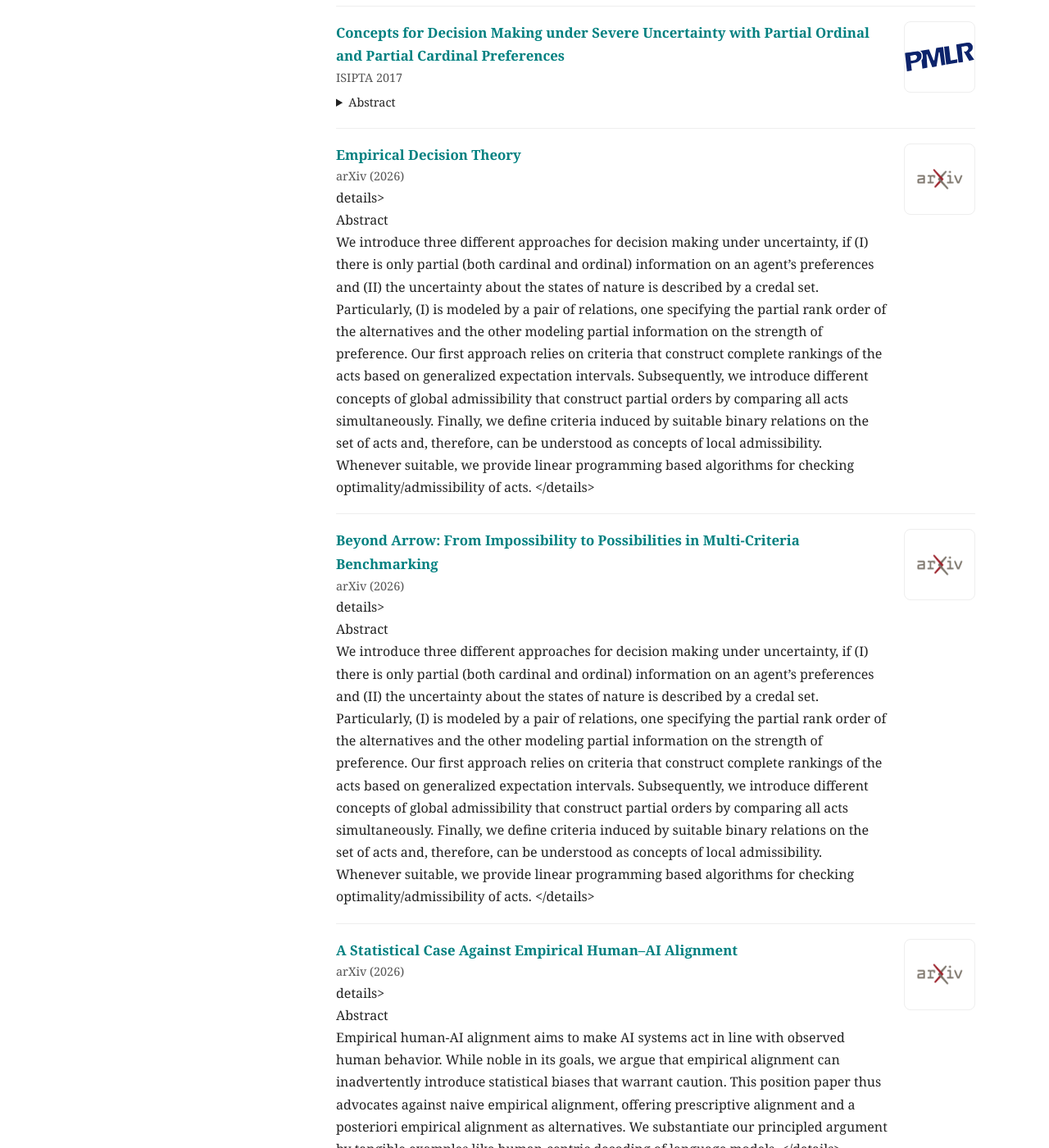
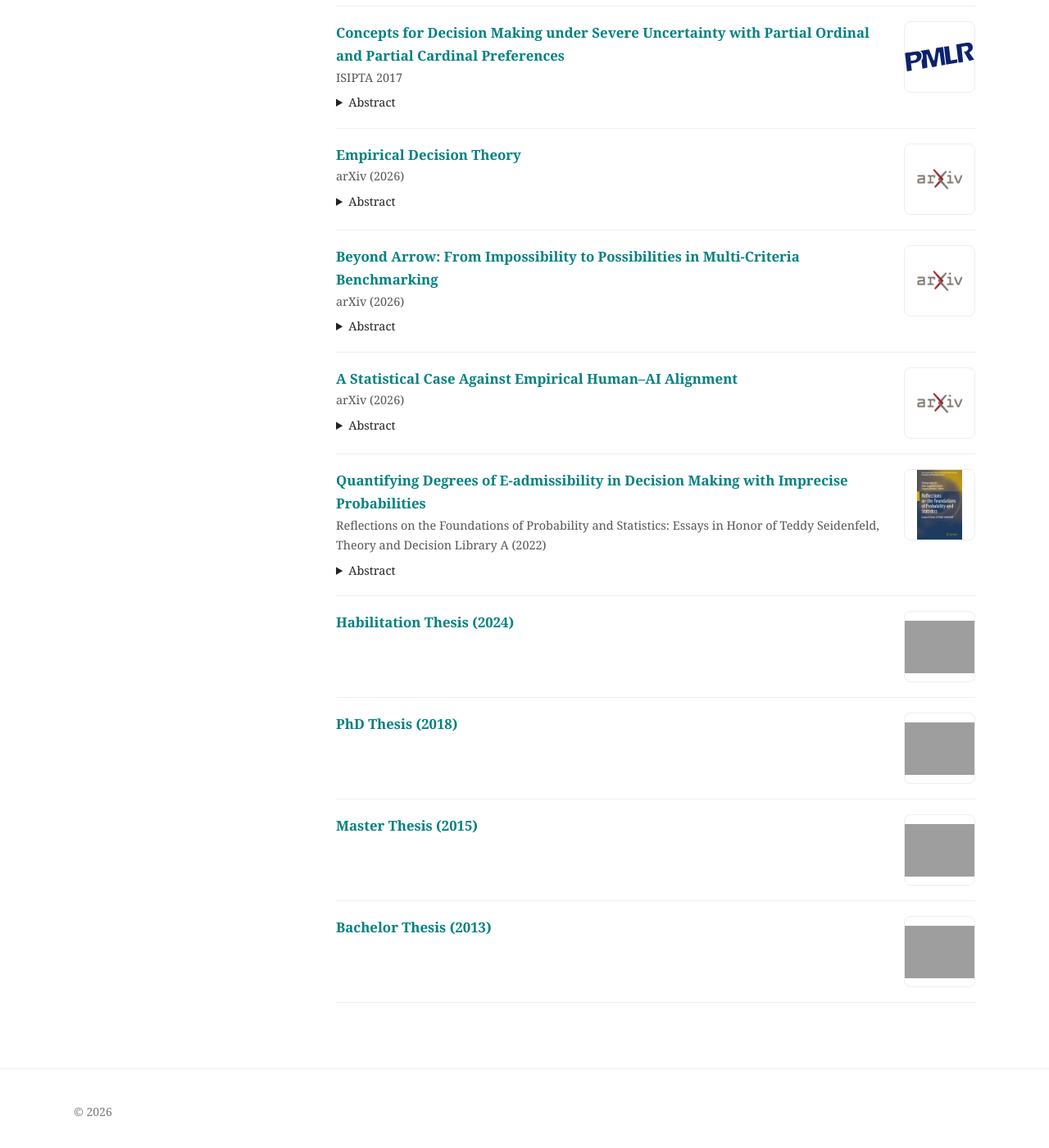
Before and after one commit to jansenc/jansenc.github.io, a Jekyll site: the page built from publications/index.md, in a window 1280 px wide and 1400 px high, scrolled down 3143 px, cut to the strip 0-1400 px from the top of the window. Shown: the whole strip at 82% size. Built offline with Jekyll 4.4.1, drawn with Linux system fonts in a browser that asks for light colours; some of the changed text lies outside the part shown; grey boxes are pictures that could not be loaded.

Commit message:
Update index.md

```diff
--- a/publications/index.md
+++ b/publications/index.md
@@ -359,7 +359,7 @@ Partial Ordinal and Partial Cardinal Preferences</a></b></div>
     <div class="pub-title">Empirical Decision Theory</div>
     <div class="pub-meta">arXiv (2026)</div>
 
-  details><summary>Abstract</summary>
+  <details><summary>Abstract</summary>
     We introduce three different approaches for decision making under uncertainty, if (I) there is only partial (both cardinal and ordinal) information on an agent’s preferences and (II) the uncertainty about the states of nature is described by a credal set. Particularly, (I) is modeled by a pair of relations, one specifying the partial rank order of the alternatives and the other modeling partial information on the strength of preference. Our first approach relies on criteria that construct complete rankings of the acts based on generalized expectation intervals. Subsequently, we introduce different concepts of global admissibility that construct partial orders by comparing all acts simultaneously. Finally, we define criteria induced by suitable binary relations on the set of acts and, therefore, can be understood as concepts of local admissibility. Whenever suitable, we provide linear programming based algorithms for checking optimality/admissibility of acts.
      </details>
   </div>
@@ -371,7 +371,7 @@ Partial Ordinal and Partial Cardinal Preferences</a></b></div>
     <div class="pub-title">Beyond Arrow: From Impossibility to Possibilities in Multi-Criteria Benchmarking</div>
     <div class="pub-meta">arXiv (2026)</div>
 
-  details><summary>Abstract</summary>
+  <details><summary>Abstract</summary>
     We introduce three different approaches for decision making under uncertainty, if (I) there is only partial (both cardinal and ordinal) information on an agent’s preferences and (II) the uncertainty about the states of nature is described by a credal set. Particularly, (I) is modeled by a pair of relations, one specifying the partial rank order of the alternatives and the other modeling partial information on the strength of preference. Our first approach relies on criteria that construct complete rankings of the acts based on generalized expectation intervals. Subsequently, we introduce different concepts of global admissibility that construct partial orders by comparing all acts simultaneously. Finally, we define criteria induced by suitable binary relations on the set of acts and, therefore, can be understood as concepts of local admissibility. Whenever suitable, we provide linear programming based algorithms for checking optimality/admissibility of acts.
      </details>
   </div>
@@ -383,7 +383,7 @@ Partial Ordinal and Partial Cardinal Preferences</a></b></div>
     <div class="pub-title">A Statistical Case Against Empirical Human–AI Alignment</div>
     <div class="pub-meta">arXiv (2026)</div>
 
-    details><summary>Abstract</summary>
+    <details><summary>Abstract</summary>
     Empirical human-AI alignment aims to make AI systems act in line with observed human behavior. While noble in its goals, we argue that empirical alignment can inadvertently introduce statistical biases that warrant caution. This position paper thus advocates against naive empirical alignment, offering prescriptive alignment and a posteriori empirical alignment as alternatives. We substantiate our principled argument by tangible examples like human-centric decoding of language models.
      </details>
   </div>
```
